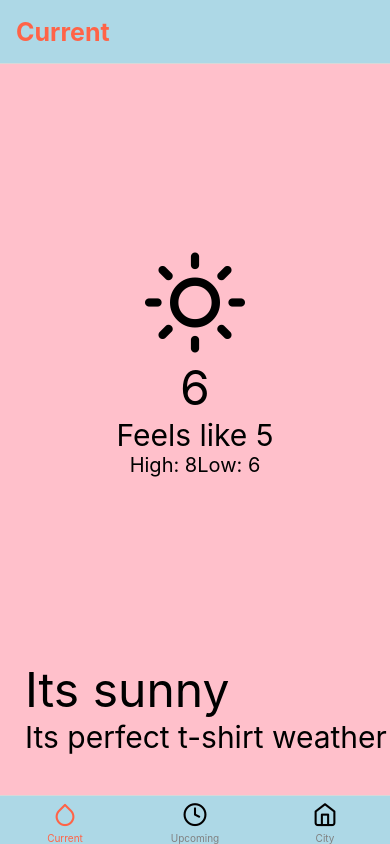
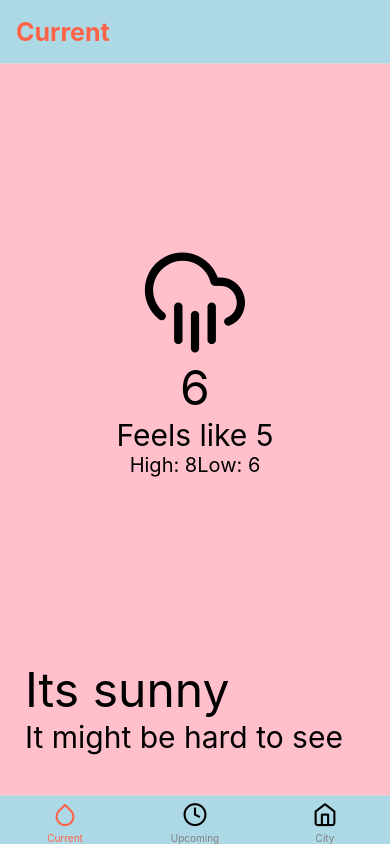
Before and after one commit to eduardpeters/weather-app-native, a React Native app: screen /Current in a window 390 px wide. Built offline with nearby package versions, Linux system fonts and the light colour scheme.

Commit message:
Add weatherType utility

```diff
--- a/src/screens/CurrentWeather.js
+++ b/src/screens/CurrentWeather.js
@@ -3,6 +3,7 @@
 import { Feather } from '@expo/vector-icons';
 
 import RowText from '../components/RowText';
+import { weatherType } from '../utilities/weatherType';
 
 const CurrentWeather = () => {
     const {
@@ -19,7 +20,11 @@
     return (
         <SafeAreaView style={wrapper}>
             <View style={container}>
-                <Feather name="sun" size={100} color="black" />
+                <Feather
+                    name={weatherType['Drizzle'].icon}
+                    size={100}
+                    color={'black'}
+                />
                 <Text style={temp}>6</Text>
                 <Text style={feels}>Feels like 5</Text>
                 <RowText
@@ -32,7 +37,7 @@
             </View>
             <RowText
                 messageOne={'Its sunny'}
-                messageTwo={'Its perfect t-shirt weather'}
+                messageTwo={weatherType['Mist'].message}
                 containerStyles={bodyWrapper}
                 messageOneStyles={description}
                 messageTwoStyles={message}
--- /dev/null
+++ b/src/utilities/weatherType.js
@@ -0,0 +1,42 @@
+export const weatherType = {
+    Thunderstorm: {
+        icon: 'zap',
+        message: 'It could get noisy',
+        backgroundColor: '#000000',
+    },
+    Drizzle: {
+        icon: 'cloud-rain',
+        message: 'It might rain a little',
+        backgroundColor: '#36454F',
+    },
+    Rain: {
+        icon: 'umbrella',
+        message: 'You will need an umbrella',
+        backgroundColor: '#0000FF',
+    },
+    Snow: {
+        icon: 'cloud-snow',
+        message: 'Lets build a snowman',
+        backgroundColor: '7F6065',
+    },
+    Clear: {
+        icon: 'sun',
+        message: 'It is perfect t-shirt weather',
+        backgroundColor: '#E47200',
+    },
+    Clouds: {
+        icon: 'cloud',
+        message: 'You could live in the clouds',
+        backgroundColor: '#363636',
+    },
+    Haze: {
+        icon: 'wind',
+        message: 'It might be a bit damp',
+        backgroundColor: '#58586E',
+    },
+    Mist: {
+        icon: 'align-justify',
+        message: 'It might be hard to see',
+        backgroundColor: '#3E3E37',
+    },
+};
```
